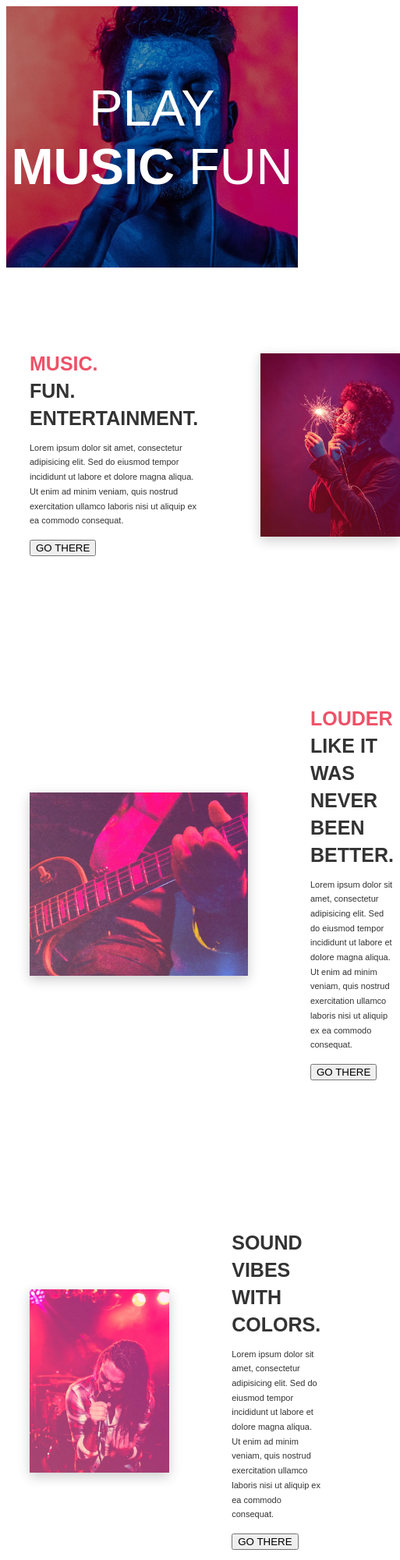
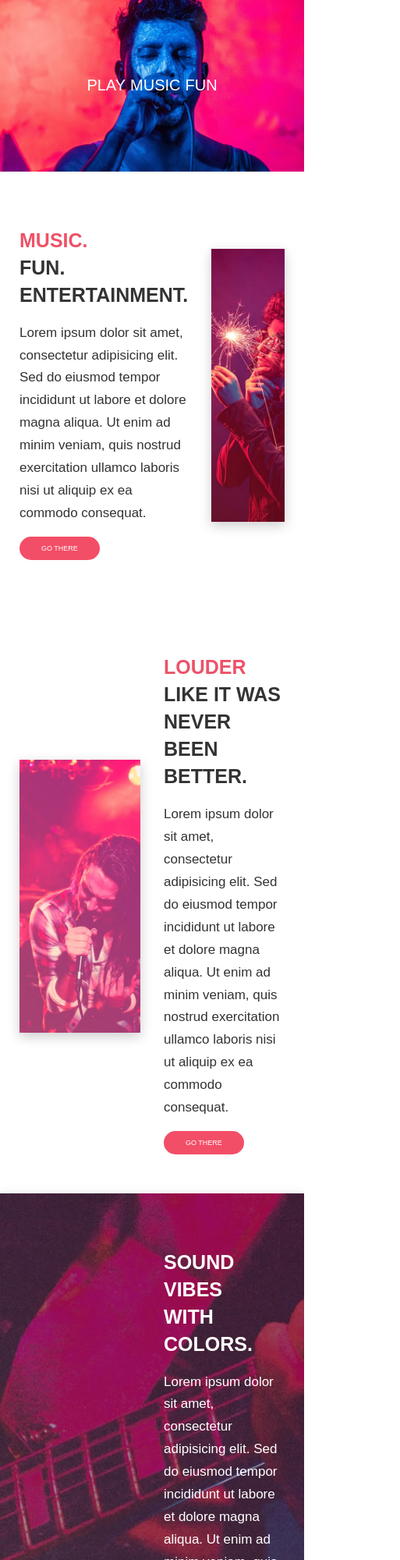
Before and after one commit to jheraldinparrarojas-design/paginamusica, a plain HTML site: page index.html in a window 390 px wide. Shown: the top 2000 px of the page at 78% size, 513 px wide, since content can reach past the window. Drawn offline with Linux system fonts and the light colour scheme.

Commit message:
JP ultimo commit

```diff
--- a/index.html
+++ b/index.html
@@ -42,7 +42,7 @@
         </section>
 
        <section>
-        <img src="assets/imagenes/foto3.jpeg"
+        <img src="assets/imagenes/foto4.jpeg"
         alt="c">
 
         <div>
@@ -62,7 +62,7 @@
        </section>
 
        <section>
-        <img src="assets/imagenes/foto4.jpeg"
+        <img src="assets/imagenes/foto3.jpeg"
          alt="d">
 
          <div>
--- a/styles/style.css
+++ b/styles/style.css
@@ -1,62 +1,163 @@
-body{
-    font-family:Arial, Helvetica, sans-serif ;
+body {
+    margin: 0;
+    font-family: Arial, Helvetica, sans-serif;
     color: #333;
 }
-header{
-    height: 335px;
+
+header {
+    position: relative;
+}
+
+header img {
+    display: block;
+    width: 100%;
+}
+
+header h1 {
+    position: absolute;
+    inset: 0;
+    margin: 0;
     display: flex;
     align-items: center;
     justify-content: center;
-    position: relative;
-    overflow: hidden;
+    gap: 0.3em;
+    font-size: clamp(20px, 5vw, 48px);
+    font-weight: 300;
+    color: white;
 }
-header img{
-   position: absolute;
-   width: 100%;
-   height: 100%;
-   object-fit: cover;
-   filter: brightness(0.7);
+
+header .suave {
+    opacity: 0.4;
 }
-header h1 {
-color: white;
-font-size: 65px;
-font-weight: 300;
-text-align: center;
-position: relative;
-z-index: 1;
+
+header .fuerte {
+    font-weight: 500;
 }
-header span{
-   font-weight: bold;
-}
-main section{
+
+main section {
     max-width: 1050px;
     margin: auto;
     padding: 85px 30px;
-    display: flex;
+    display: grid;
+    grid-template-columns: 1fr 1fr;
     align-items: center;
-    justify-content: space-between;
     gap: 80px;
 }
-main section img{
-    width: 280px;
-    height: 235px;
+
+main section img {
+    width: 250px;
+    height: 350px;
     object-fit: cover;
-    box-shadow: 0 5px 15px rgba(0,0,0,0.2);
+    box-shadow: 0 5px 15px rgba(0, 0, 0, 0.2);
 }
-main section div{
-    flex: 1;
+
+main section div {
+    width: 100;
+    max-width: 440;
 }
-main section h2{
+
+main section h2 {
     font-size: 25px;
     line-height: 1.4;
     margin-bottom: 8px;
 }
-main section h2 span{
+
+main section h2 span {
     color: #ed5268;
 }
-main section p{
-    font-size: 11px;
+
+main section p {
+    font-size: 17px;
     line-height: 1.7;
     margin-bottom: 15px;
     max-width: 350px;
 }
+
+button {
+    background: #f34e67;
+    color: white;
+    border: none;
+    border-radius: 25px;
+    padding: 10px 28px;
+    font-size: 9px;
+    cursor: pointer;
+}
+
+
+main section:nth-child(3) {
+    max-width: none;
+    min-height: 250px;
+    position: relative;
+    padding: 50px max(30px, calc((100% - 1050px) / 2 + 30px));
+    color: white;
+}
+
+main section:nth-child(3) img {
+    position: absolute;
+    inset: 0;
+    width: 100%;
+    height: 100%;
+    filter: brightness(0.6);
+}
+
+main section:nth-child(3) div {
+    grid-column: 2;
+    position: relative;
+}
+
+footer {
+    background: linear-gradient(110deg, #ff4961, #f51c65);
+    color: white;
+    padding: 40px 10%;
+    display: flex;
+    justify-content: space-around;
+    flex-wrap: wrap;
+    gap: 30px;
+}
+
+footer h4 {
+    font-size: 10px;
+    margin-bottom: 15px;
+}
+
+footer a {
+    display: block;
+    color: white;
+    text-decoration: none;
+    font-size: 9px;
+    margin-bottom: 8px;
+}
+
+footer p {
+    width: 100%;
+    text-align: center;
+    font-size: 9px;
+    margin-top: 35px;
+}
+
+@media (max-width: 650px) {
+
+    main section {
+        flex-direction: column;
+        padding: 50px 25px;
+        gap: 30px;
+    }
+
+    main section img {
+        width: 100%;
+        max-width: 300px;
+    }
+
+    main section:nth-child(3) {
+        padding: 50px 25px;
+        justify-content: center;
+    }
+
+    main section:nth-child(3) img {
+        max-width: none;
+    }
+
+    footer {
+        text-align: center;
+    }
+}
```
